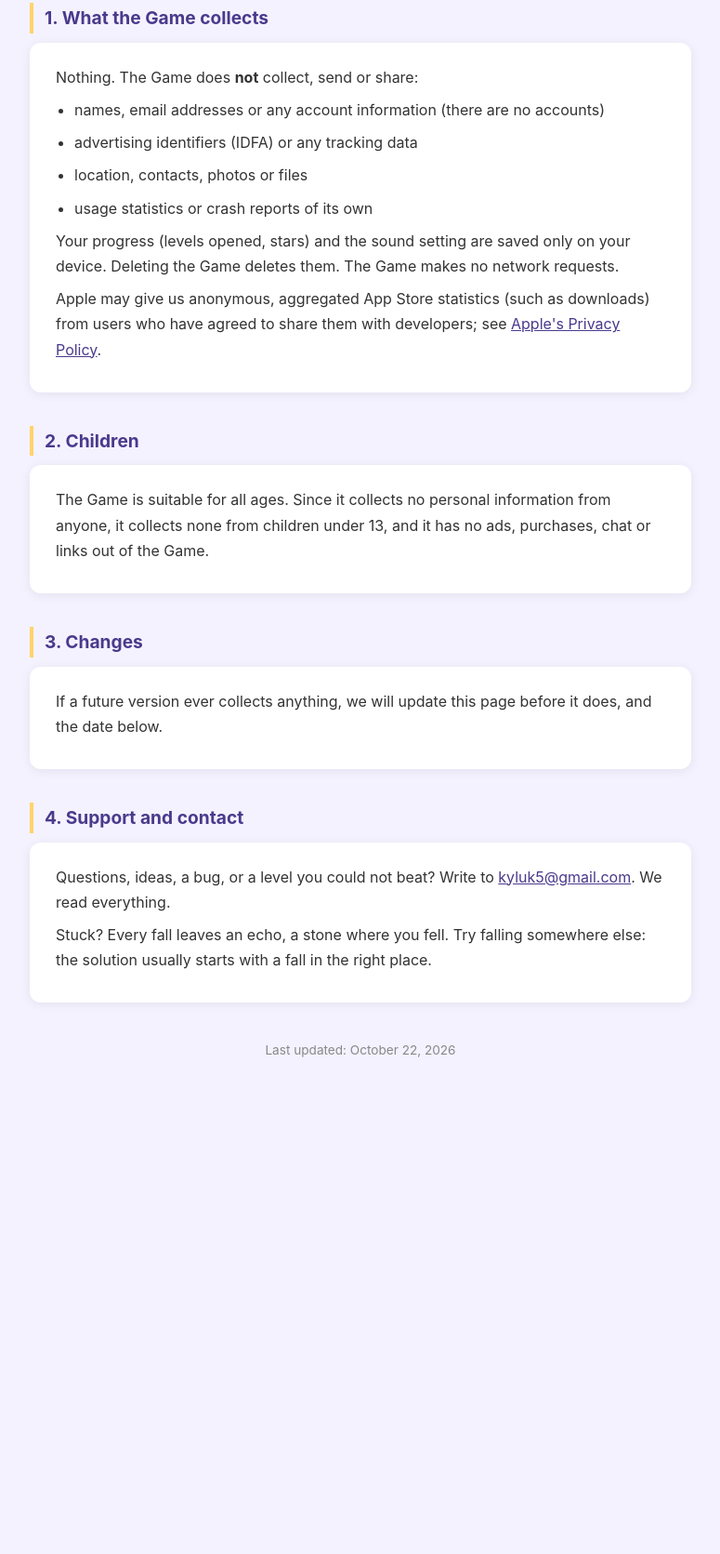
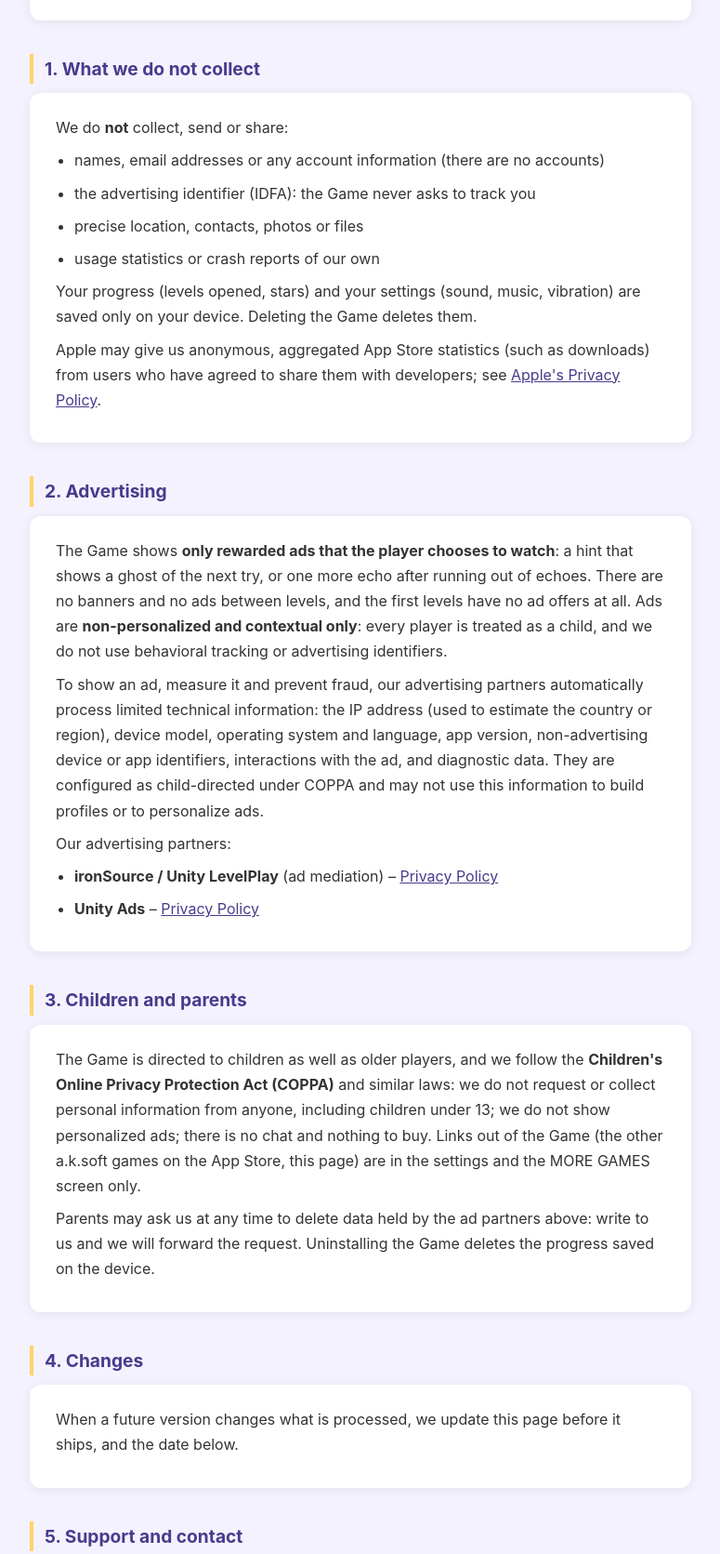
Before and after one commit to KulykAndrii/echo-climb-privacy, a plain HTML site: page index.html in a window 1280 px wide. Shown: the part 497-2168 px from the top of the page at 93% size, without its empty margins (252-1027 px from the left). Before the commit the page ends 1746 px from the top, so only its background shows below. Drawn offline with Linux system fonts and the light colour scheme.

Commit message:
Rewarded, child-directed ads from version 1.1.0: what the ad partners process, and for children and parents
Co-Authored-By: Claude Opus 5.5 <noreply@anthropic.com>

```diff
--- a/index.html
+++ b/index.html
@@ -44,7 +44,9 @@
 </header>
 <main>
   <div class="highlight">
-    <strong>Echo Climb: Fall to Rise collects no data at all.</strong> No accounts, no ads, no analytics, no tracking. It works offline.
+    <strong>Echo Climb: Fall to Rise is made for players of all ages, including children.</strong> It has no accounts, no purchases,
+    no chat and no tracking. It shows only rewarded ads that the player chooses to watch, and every ad is
+    child-directed (COPPA): contextual, never personalized.
   </div>
 
   <div class="card">
@@ -54,18 +56,18 @@
     </p>
   </div>
 
-  <h2>1. What the Game collects</h2>
+  <h2>1. What we do not collect</h2>
   <div class="card">
-    <p>Nothing. The Game does <strong>not</strong> collect, send or share:</p>
+    <p>We do <strong>not</strong> collect, send or share:</p>
     <ul>
       <li>names, email addresses or any account information (there are no accounts)</li>
-      <li>advertising identifiers (IDFA) or any tracking data</li>
-      <li>location, contacts, photos or files</li>
-      <li>usage statistics or crash reports of its own</li>
+      <li>the advertising identifier (IDFA): the Game never asks to track you</li>
+      <li>precise location, contacts, photos or files</li>
+      <li>usage statistics or crash reports of our own</li>
     </ul>
     <p>
-      Your progress (levels opened, stars) and the sound setting are saved only on your device. Deleting the Game
-      deletes them. The Game makes no network requests.
+      Your progress (levels opened, stars) and your settings (sound, music, vibration) are saved only on your device.
+      Deleting the Game deletes them.
     </p>
     <p>
       Apple may give us anonymous, aggregated App Store statistics (such as downloads) from users who have agreed to
@@ -73,20 +75,54 @@
     </p>
   </div>
 
-  <h2>2. Children</h2>
+  <h2>2. Advertising</h2>
   <div class="card">
     <p>
-      The Game is suitable for all ages. Since it collects no personal information from anyone, it collects none from
-      children under 13, and it has no ads, purchases, chat or links out of the Game.
+      The Game shows <strong>only rewarded ads that the player chooses to watch</strong>: a hint that shows a ghost of the next try, or one more echo after running out of echoes. There are no
+      banners and no ads between levels, and the first levels have no ad offers at all. Ads are
+      <strong>non-personalized and contextual only</strong>: every player is treated as a child, and we do not use
+      behavioral tracking or advertising identifiers.
+    </p>
+    <p>
+      To show an ad, measure it and prevent fraud, our advertising partners automatically process limited technical
+      information: the IP address (used to estimate the country or region), device model, operating system and
+      language, app version, non-advertising device or app identifiers, interactions with the ad, and diagnostic data.
+      They are configured as child-directed under COPPA and may not use this information to build profiles or to
+      personalize ads.
+    </p>
+    <p>Our advertising partners:</p>
+    <ul>
+      <li>
+        <strong>ironSource / Unity LevelPlay</strong> (ad mediation) –
+        <a href="https://ironsource.mobile.com/mobile-privacy-policy/" target="_blank" rel="noopener">Privacy Policy</a>
+      </li>
+      <li>
+        <strong>Unity Ads</strong> –
+        <a href="https://unity.com/legal/game-player-and-app-user-privacy-policy" target="_blank" rel="noopener">Privacy Policy</a>
+      </li>
+    </ul>
+  </div>
+
+  <h2>3. Children and parents</h2>
+  <div class="card">
+    <p>
+      The Game is directed to children as well as older players, and we follow the <strong>Children's Online Privacy
+      Protection Act (COPPA)</strong> and similar laws: we do not request or collect personal information from anyone,
+      including children under 13; we do not show personalized ads; there is no chat and nothing to buy. Links out of
+      the Game (the other a.k.soft games on the App Store, this page) are in the settings and the MORE GAMES screen only.
+    </p>
+    <p>
+      Parents may ask us at any time to delete data held by the ad partners above: write to us and we will forward
+      the request. Uninstalling the Game deletes the progress saved on the device.
     </p>
   </div>
 
-  <h2>3. Changes</h2>
+  <h2>4. Changes</h2>
   <div class="card">
-    <p>If a future version ever collects anything, we will update this page before it does, and the date below.</p>
+    <p>When a future version changes what is processed, we update this page before it ships, and the date below.</p>
   </div>
 
-  <h2 id="support">4. Support and contact</h2>
+  <h2 id="support">5. Support and contact</h2>
   <div class="card">
     <p>
       Questions, ideas, a bug, or a level you could not beat? Write to
@@ -95,7 +131,7 @@
     <p>Stuck? Every fall leaves an echo, a stone where you fell. Try falling somewhere else: the solution usually starts with a fall in the right place.</p>
   </div>
 
-  <p class="updated">Last updated: October 22, 2026</p>
+  <p class="updated">Last updated: October 23, 2026</p>
 </main>
 </body>
 </html>
```
